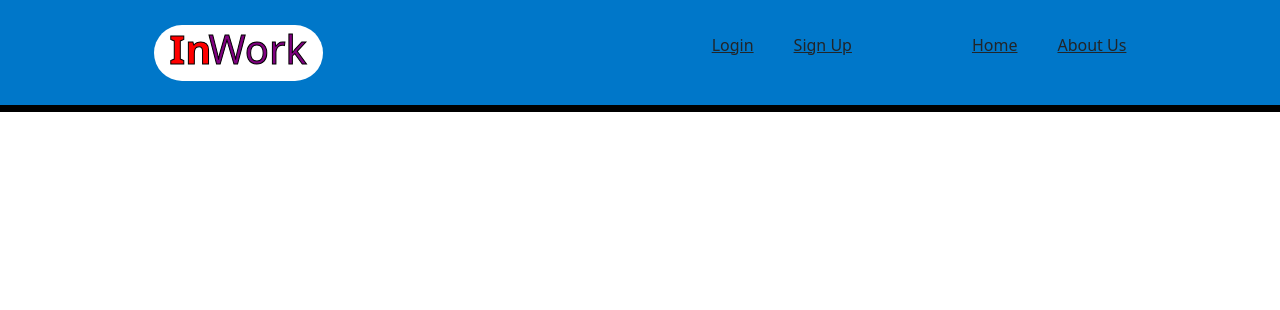
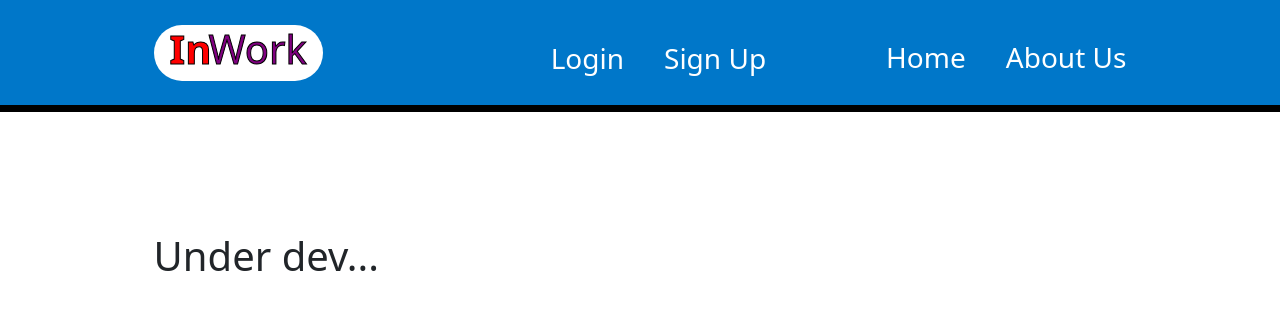
Before and after one commit to eugen1701/platforma, a React (Create React App) app: page / in a window 1280 px wide. Shown: the top 310 px of the page. Built offline with nearby package versions, Linux system fonts and the light colour scheme.

Commit message:
Header done for big screen

```diff
--- a/src/App.tsx
+++ b/src/App.tsx
@@ -5,6 +5,7 @@ import {AuthPage} from "./pages/auth-page/AuthPage";
 import {Header} from "./components/header/Header";
 import 'bootstrap/dist/css/bootstrap.min.css';
 import {Signup} from "./components/auth/signup/signup";
+import {Welcome} from "./pages/welcome_page/Welcome";
 
 const App: React.FC = () => {
   return <BrowserRouter>
@@ -12,6 +13,7 @@ const App: React.FC = () => {
       <Header/>
       <div id="app__routes">
         <Routes>
+          <Route path="/" element={<Welcome/>}/>
           <Route path="/login" element={<AuthPage/>}/>
           <Route path="/signup" element={<Signup/>}/>
         </Routes>
--- a/src/assets/shared_sass/_variables.scss
+++ b/src/assets/shared_sass/_variables.scss
@@ -1,4 +1,4 @@
 $header-height: 14vh;
 $erasmus-colour: #0077c9;
-$min-width-for-medium-screen: 860px;
+$min-width-for-medium-screen: 1038px;
 $min-width-for-big-screen: 1080px;
--- a/src/components/header/Header.scss
+++ b/src/components/header/Header.scss
@@ -107,6 +107,24 @@
 @media only screen and (min-width: $min-width-for-medium-screen) {
   #header__right-side {
     display: flex !important;
+    nav ul {
+      margin-top: 8%;
+      //border-style: solid;
+      //border-color: red;
+      //border-radius: .5em;
+      >li {
+
+      }
+      #link-header {
+        text-decoration: none;
+        font-size: 1.75em;
+        //-webkit-text-stroke: .2px black;
+        &:hover {
+          font-weight: bold;
+          //-webkit-text-stroke: .6px black;
+        }
+      }
+    }
   }
   #hamburger-menu {
     display: none;
--- a/src/components/header/Header.tsx
+++ b/src/components/header/Header.tsx
@@ -67,12 +67,12 @@ export const Header: React.FC = () => {
         <nav>
           <ul id="header__nav-buttons" className="ul flex-pull-right">
             <li>
-              <Link to="/login" className="text-dark">
+              <Link to="/login" className="text-white" id="link-header">
                 Login
               </Link>
             </li>
             <li>
-              <Link to="/signup" className="text-dark">
+              <Link to="/signup" className="text-white" id="link-header">
                 Sign Up
               </Link>
             </li>
@@ -82,12 +82,12 @@ export const Header: React.FC = () => {
         <nav id="header__nav" className="flex-row">
           <ul id="header__nav-links" className="ul">
             <li>
-              <Link to="/" className="text-dark">
+              <Link to="/" className="text-white" id="link-header">
                 Home
               </Link>
             </li>
             <li>
-              <Link to="/" className="text-dark">
+              <Link to="/about-us" className="text-white" id="link-header">
                 About Us
               </Link>
             </li>
--- /dev/null
+++ b/src/pages/welcome_page/Welcome.tsx
@@ -0,0 +1,7 @@
+import React from "react";
+
+export const Welcome:React.FC = () => {
+    return(
+        <h1>Under dev...</h1>
+    );
+}
```
